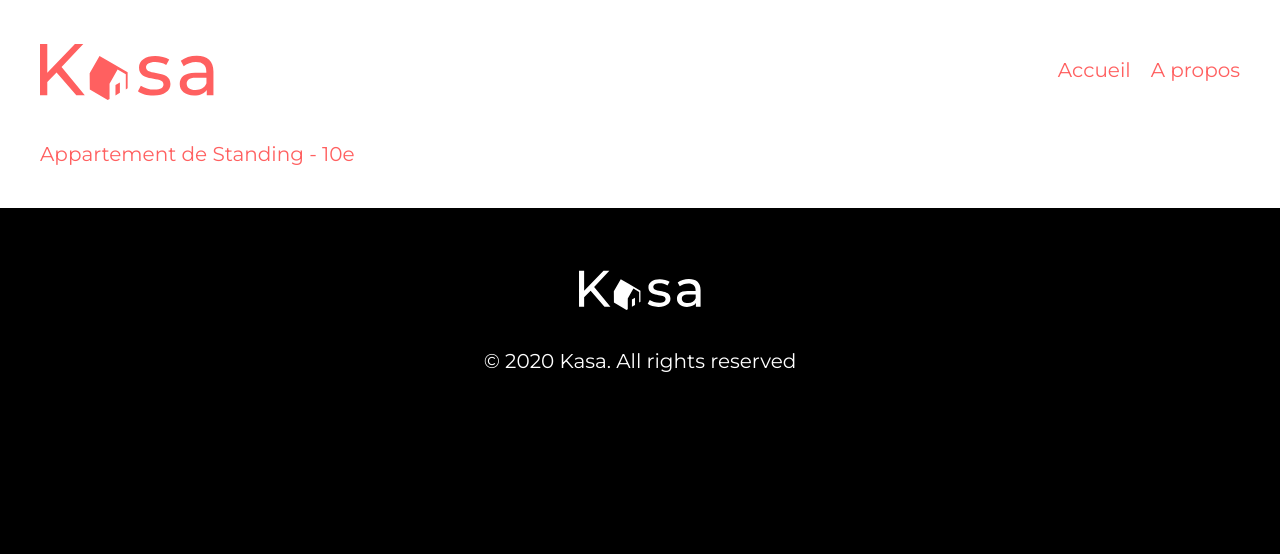
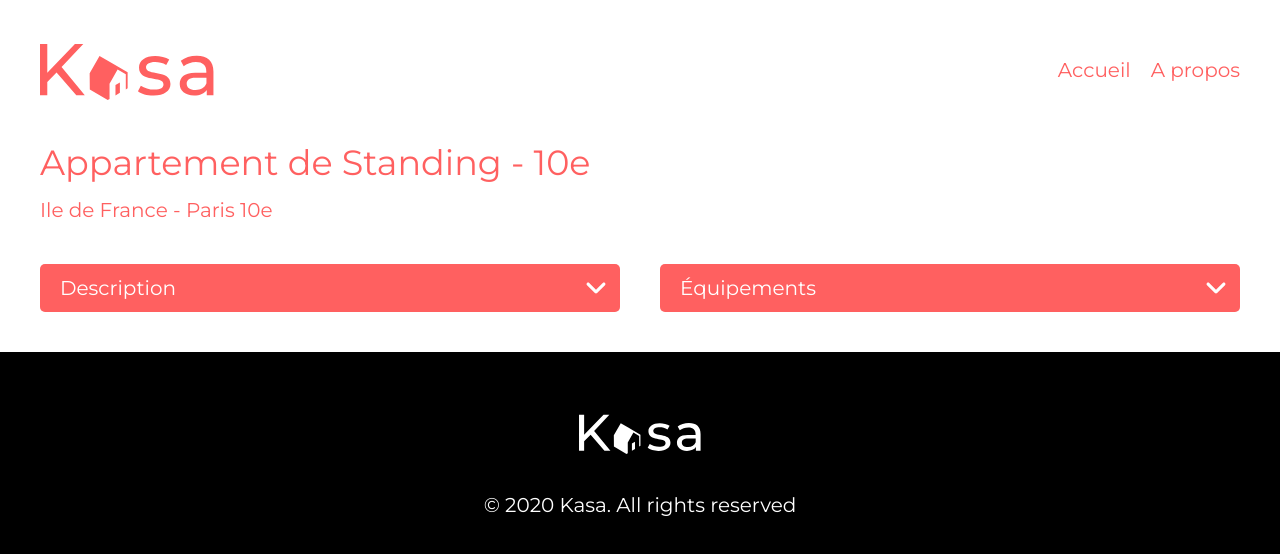
Before and after one commit to cypl/projet11, a React (Create React App) app: page /logements/0979876d in a window 1280 px wide. Shown: the top 554 px of the page. Built offline with nearby package versions, Linux system fonts and the light colour scheme.

Commit message:
lodging component

```diff
--- a/src/components/Collapse.js
+++ b/src/components/Collapse.js
@@ -19,8 +19,8 @@ function Collapse({ title, contentSingle, contentList }) {
         {/* Dans le cas où on affiche une liste d'éléments */}
         {isContentList ? (
           <ul>
-            {contentList.map((item, index) => (
-              <li key={index}>{item}</li>
+            {contentList.map((item) => (
+              <li key={item}>{item}</li>
             ))}
           </ul>
         ) : (
--- /dev/null
+++ b/src/components/TagList.js
@@ -0,0 +1,11 @@
+function TagList({ taglist }) {
+  return (
+    <ul className="tag_list">
+      {taglist.map((tag) => (
+        <li key={tag}>{tag}</li>
+      ))}
+    </ul>
+  )
+}
+
+export default TagList
--- a/src/pages/Lodging.js
+++ b/src/pages/Lodging.js
@@ -3,6 +3,8 @@ import { useEffect, useState } from 'react'
 import Header from '../components/Header'
 import Footer from '../components/Footer'
 import Message404 from '../components/Message404'
+import Collapse from '../components/Collapse'
+// import TagList from '../components/TagList'
 
 function Lodging() {
   const { id } = useParams()
@@ -33,7 +35,22 @@ function Lodging() {
       ) : (
         <section className="section_base">
           <div className="content_width content_lodging">
-            <p>{data.title}</p>
+            <header className="head_lodging">
+              <h1 className="head_lodging__title">{data.title}</h1>
+              <p className="head_lodging__location">{data.location}</p>
+              {/* <TagList taglist={data.tags} /> */}
+            </header>
+            <div className="infos_lodging">
+              <article>
+                <Collapse
+                  title="Description"
+                  contentSingle={data.description}
+                />
+              </article>
+              <article>
+                <Collapse title="Équipements" contentList={data.equipments} />
+              </article>
+            </div>
           </div>
         </section>
       )}
--- a/src/styles/pages/lodging.css
+++ b/src/styles/pages/lodging.css
@@ -1,4 +1,15 @@
-.section_lodging {
-  background-color: var(--light);
+.head_lodging {
   padding-bottom: 40px;
 }
+.head_lodging__title {
+  font-weight: 400;
+  line-height: 1.3;
+  font-size: 35px;
+  padding-bottom: 10px;
+}
+.infos_lodging {
+  display: grid;
+  grid-template-columns: 1fr 1fr;
+  column-gap: 40px;
+  row-gap: 40px;
+}
```
